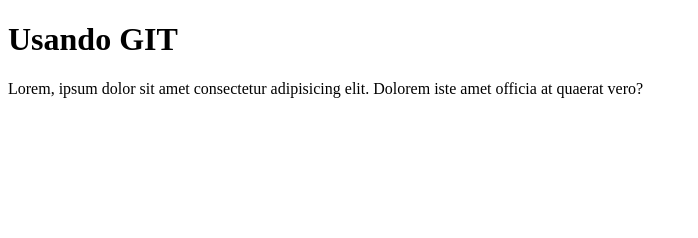
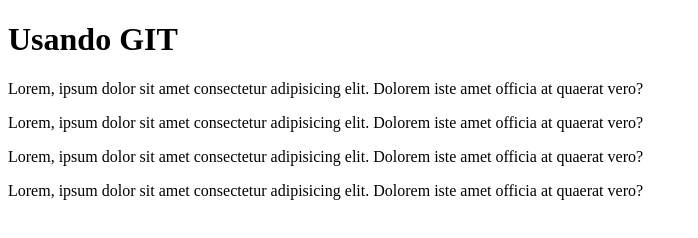
Before and after one commit to AniMuscolo/repogit24184, a plain HTML site: page index.html in a window 1280 px wide. Shown: the whole page, without its empty margins (0-698 px from the left). Drawn offline with Linux system fonts and the light colour scheme.

Commit message:
Update index.html
Se agregaron 3 parrafos

```diff
--- a/index.html
+++ b/index.html
@@ -11,6 +11,9 @@
         <h1>Usando GIT</h1>
     </header>
     <p>Lorem, ipsum dolor sit amet consectetur adipisicing elit. Dolorem iste amet officia at quaerat vero?</p>
+    <p>Lorem, ipsum dolor sit amet consectetur adipisicing elit. Dolorem iste amet officia at quaerat vero?</p>
+    <p>Lorem, ipsum dolor sit amet consectetur adipisicing elit. Dolorem iste amet officia at quaerat vero?</p>
+    <p>Lorem, ipsum dolor sit amet consectetur adipisicing elit. Dolorem iste amet officia at quaerat vero?</p>
 
 </body>
 </html>
```
